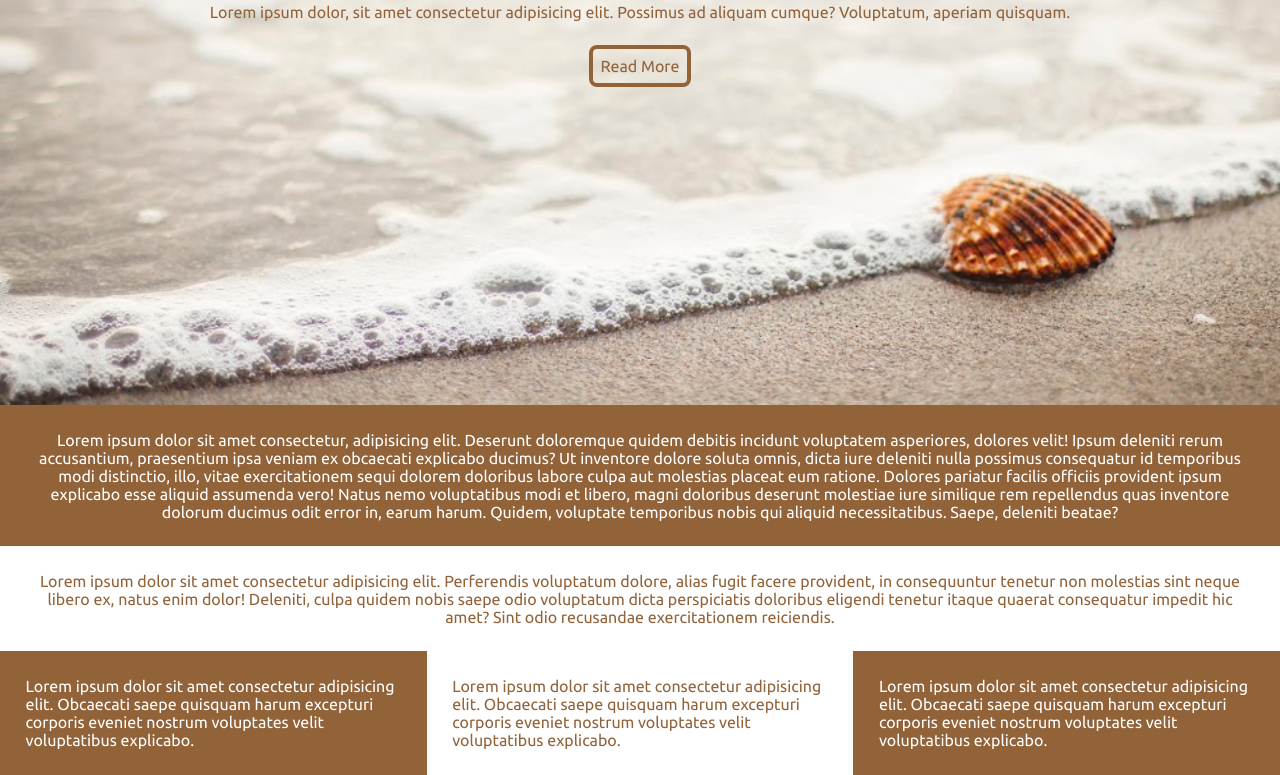
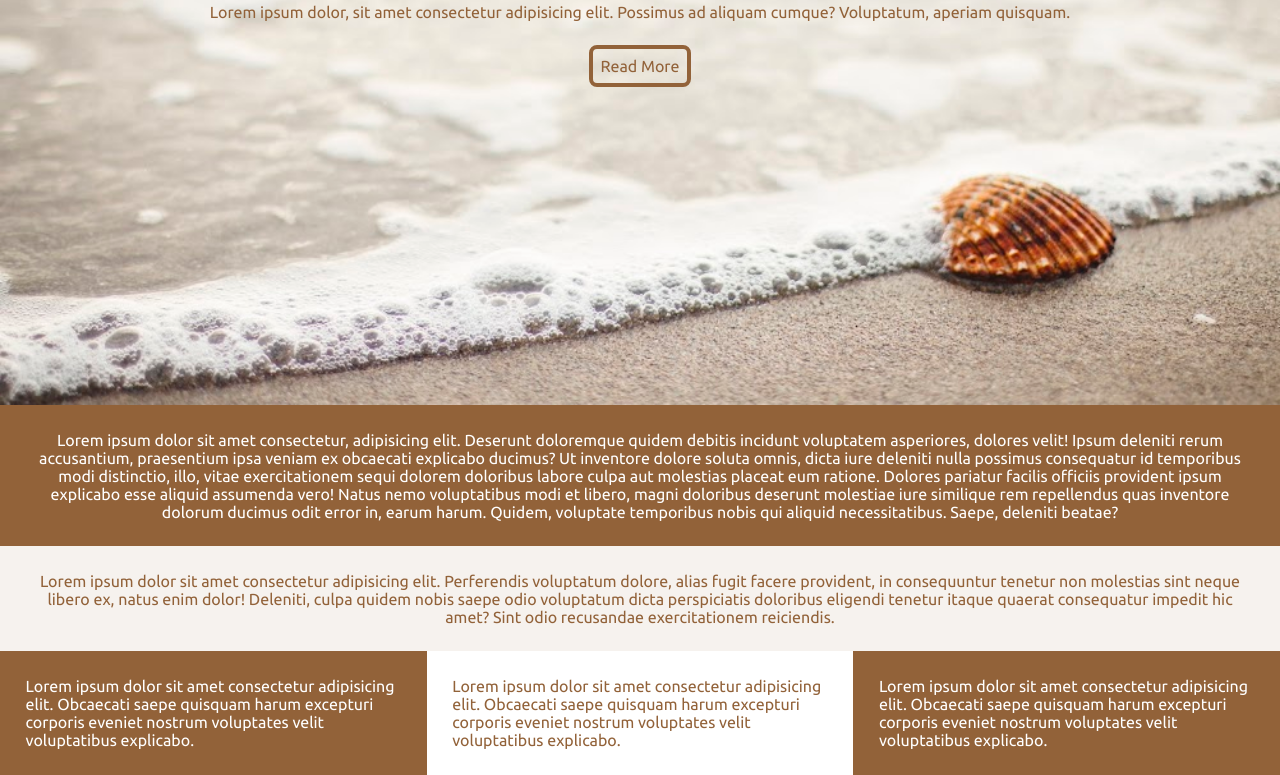
Before and after one commit to Ashtart000/beach-flex, a plain HTML site: page index.html in a window 1280 px wide. Shown: the part 395-1170 px from the top of the page. Drawn offline with Linux system fonts and the light colour scheme.

Commit message:
Two background color

```diff
--- a/style.css
+++ b/style.css
@@ -53,6 +53,10 @@ article {
     color: #926239;
 }
 
+.two {
+    background-color: #92633915;
+}
+
 .button {
     font-family: inherit;
     background-color: #92633900;
```
